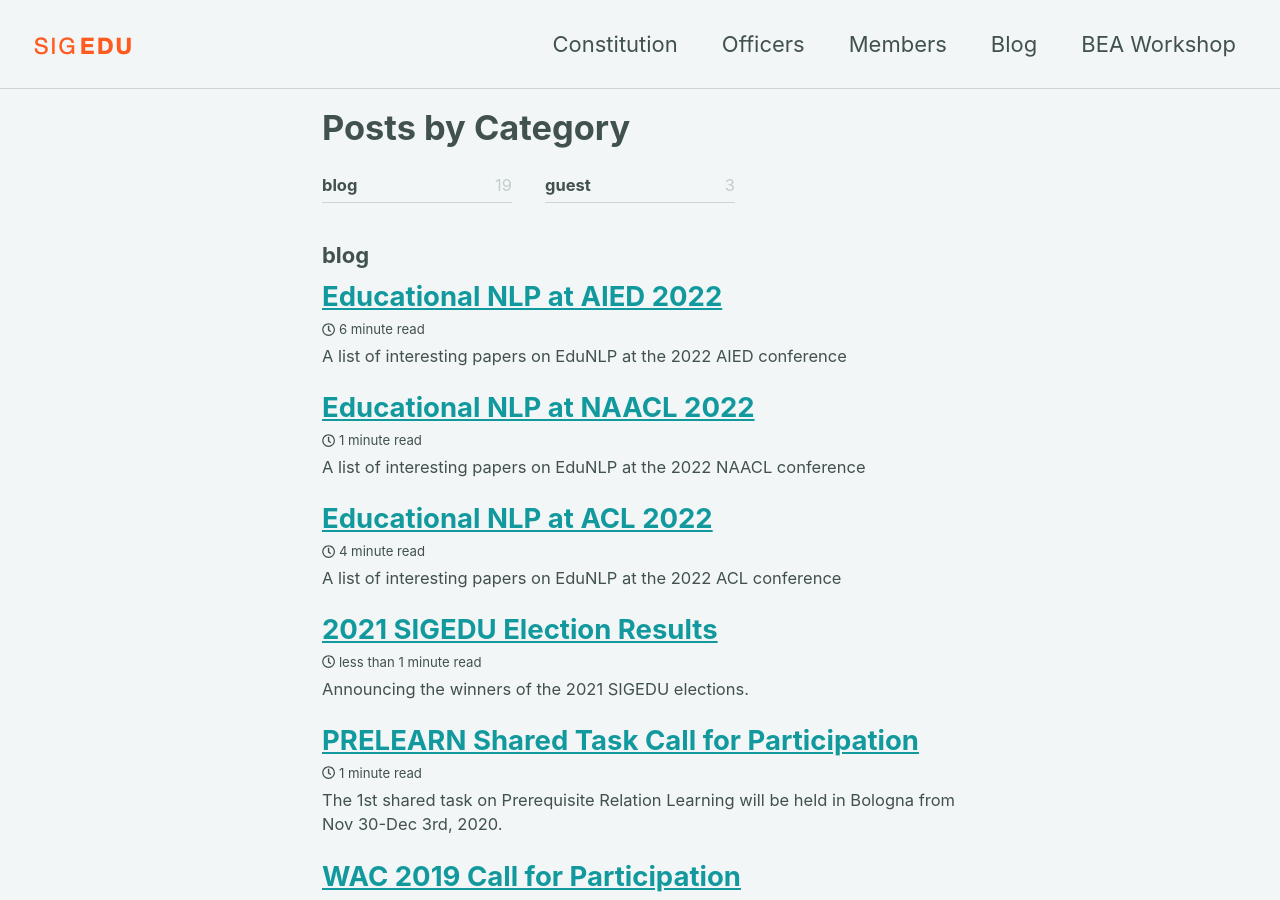
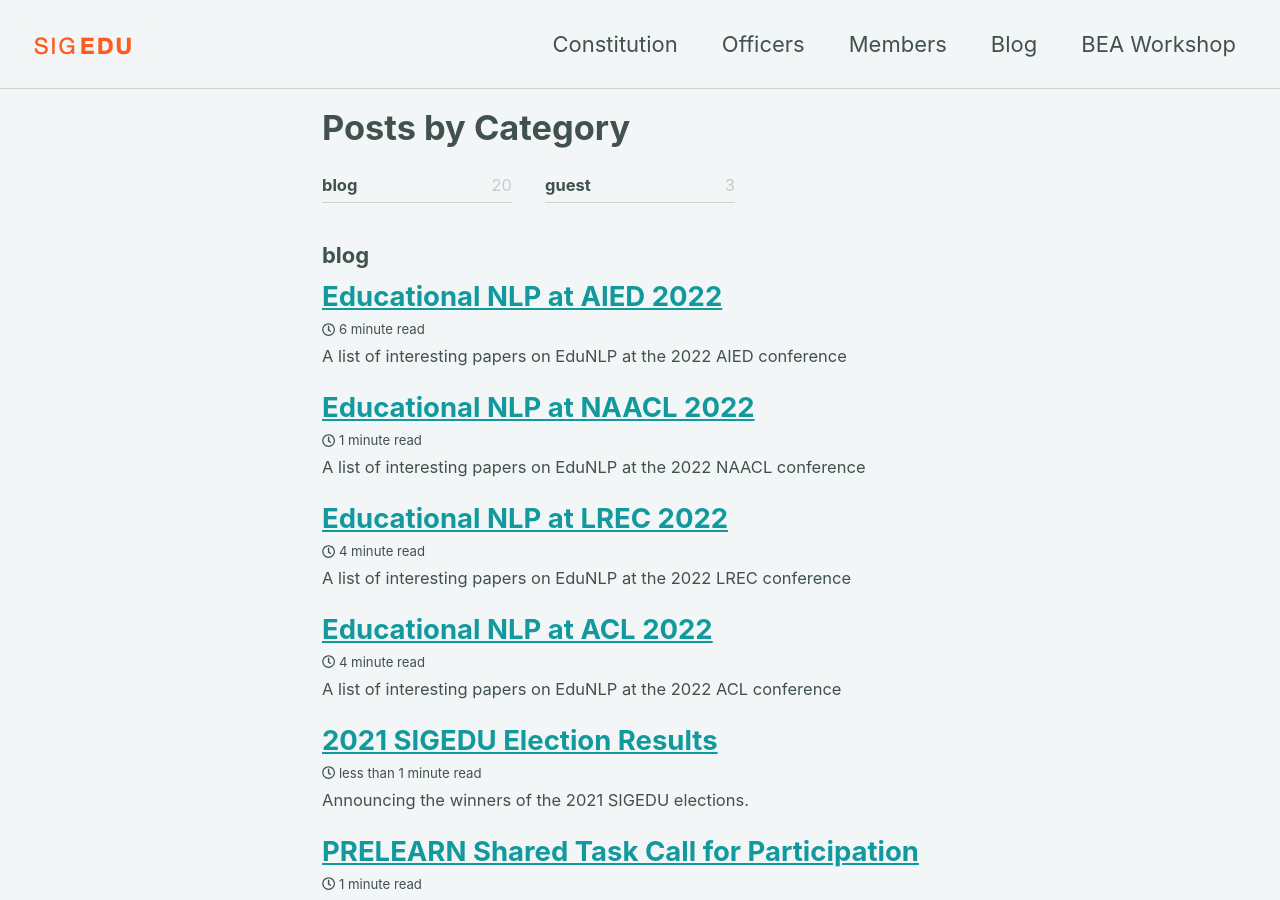
Before and after one commit to sigedu-org/website, a Jekyll site: the page built from _pages/category-archive.md, in a window 1280 px wide and 900 px high. Built offline with Jekyll 4.4.1, drawn with Linux system fonts in a browser that asks for light colours; cached includes are drawn as plain includes; nearby versions of some CDN libraries.

Commit message:
Fixed problems with incorrect filename for post and clarified the title and excerpt

```diff
--- a/_posts/EduNLP @LREC2022.md
+++ b/_posts/2022-08-01-edunlp-at-lrec2022.md
@@ -1,12 +1,12 @@
 ---
-title: EduNLP @LREC2022
+title: Educational NLP at LREC 2022
 author: bea
 author_profile: true
-excerpt: "EduNLP @LREC2022"
+excerpt: "A list of interesting papers on EduNLP at the 2022 LREC conference"
 tags:
+  conferences
+categories:
   blog
-categories:
-    blog
 ---
 
 
```
